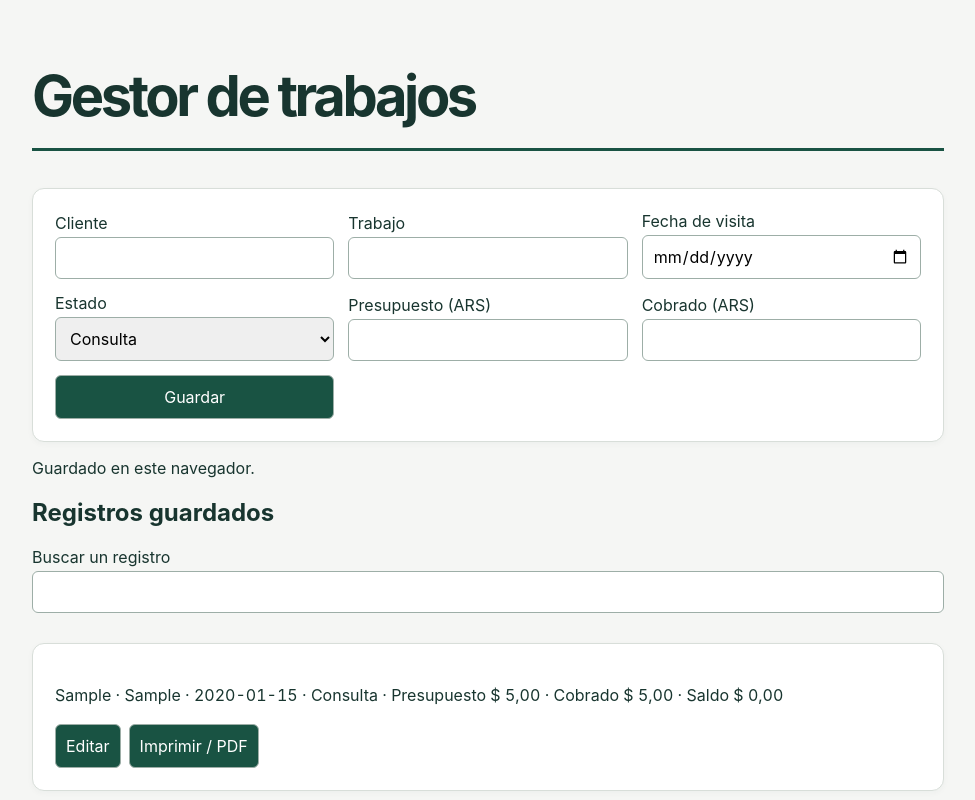
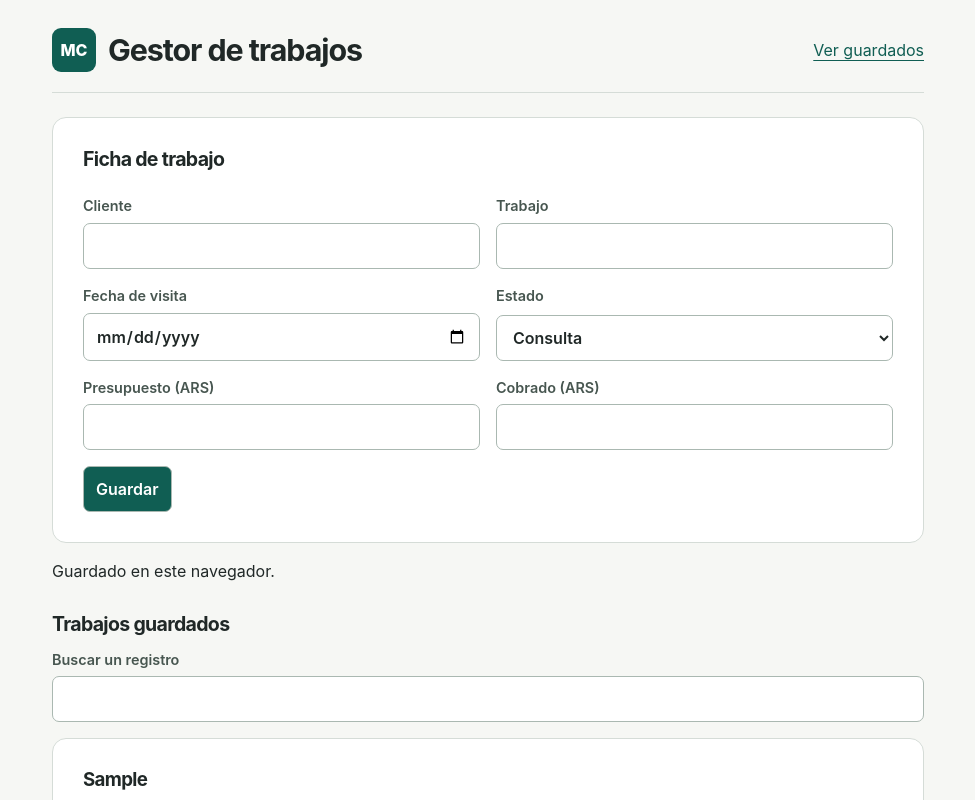
Before and after one commit to Lucioelpro22/gestor-de-trabajos, a plain HTML site: page index.html in a window 1280 px wide. Both pictures are taken after typing "Sample", "Sample", "2020-01-15", "5", "5" into the empty fields and a click on the button "Guardar". Shown: the top 800 px of the page, without its empty margins (152-1127 px from the left). Drawn offline with Linux system fonts and the light colour scheme.

Commit message:
Aplicar diseño minimalista y destacar resultados

```diff
--- a/index.html
+++ b/index.html
@@ -1,19 +1,27 @@
 <!doctype html><html lang="es-AR"><meta charset="utf-8"><meta name="viewport" content="width=device-width,initial-scale=1"><title>Gestor de trabajos</title><style>
-*{box-sizing:border-box}body{font:16px Inter,system-ui;color:#18352f;background:#f2f4ec;max-width:800px;margin:auto;padding:24px}h1{font-size:clamp(32px,7vw,56px);letter-spacing:-.06em}form,article{background:white;padding:22px;border-radius:12px;margin-bottom:14px}form{display:grid;gap:14px}label{display:grid;gap:4px}input,select,button{font:inherit;padding:10px;border:1px solid #9daea7;border-radius:6px}button{background:#195343;color:white;cursor:pointer}p{white-space:pre-wrap}article button{margin-right:8px}@media print{form,button,#status,article:not(.print){display:none}body{background:white}}
-
-body{max-width:960px;background:#f5f6f4}
-h1{border-bottom:3px solid #195343;padding-bottom:18px}
-form,article{border:1px solid #d8ded9;box-shadow:0 2px 6px #18352f09}
-form{grid-template-columns:repeat(auto-fit,minmax(min(220px,100%),1fr));align-items:end}
-button{min-height:44px}article p{line-height:1.65;font-variant-numeric:tabular-nums}
-#search{width:100%;margin-bottom:14px}button:focus-visible,input:focus-visible{outline:3px solid #db9738}
-@media print{.toolbar,#empty,h2{display:none}article{box-shadow:none;border:0}h1{font-size:25pt}}
-</style><main><h1>Gestor de trabajos</h1><form><label>Cliente<input required maxlength="160"></label>
+:root{color-scheme:light;--ink:#202827;--accent:#105e53;--line:#d5dcd7;--paper:#fff;--ground:#f6f7f4}
+*{box-sizing:border-box}body{margin:0;background:var(--ground);color:var(--ink);font:16px/1.5 Inter,system-ui,sans-serif}
+main{max-width:960px;margin:auto;padding:28px clamp(16px,4vw,44px) 64px}
+header,.actions{display:flex;align-items:center;gap:12px;flex-wrap:wrap}header{border-bottom:1px solid var(--line);padding-bottom:20px;margin-bottom:24px}
+.mark{display:grid;place-items:center;width:44px;height:44px;background:var(--accent);color:white;font-weight:800;border-radius:9px}
+h1,h2,h3{letter-spacing:-.035em;line-height:1.2}h1{margin:0;font-size:clamp(1.35rem,4vw,1.9rem)}header a{margin-left:auto}a{color:var(--accent);text-underline-offset:4px}
+form,.panel,article{border:1px solid var(--line);border-radius:14px;background:var(--paper);padding:clamp(18px,3vw,30px)}
+form{display:grid;grid-template-columns:repeat(2,minmax(0,1fr));gap:16px}form h2,form .actions{grid-column:1/-1}
+h2{font-size:1.22rem;margin:0 0 8px}h3{margin:0 0 8px}label{display:grid;gap:6px;font-size:.9rem;color:#475650;font-weight:600}
+input,select,button{max-width:100%;min-width:0;padding:10px 12px;border:1px solid #aab8b1;border-radius:7px;background:white;color:var(--ink);font:inherit;font-size:1rem}
+button{min-height:44px;cursor:pointer;font-weight:600}button:hover{background:#edf5f1}form button:first-of-type,.primary{background:var(--accent);color:white}
+:focus-visible{outline:3px solid #278779;outline-offset:2px}[hidden]{display:none!important}
+.toolbar{margin:30px 0 16px}.toolbar h2{margin-bottom:12px}article{margin:12px 0;overflow-wrap:anywhere}article p{white-space:pre-wrap}
+.amount{display:block;color:var(--accent);font-size:clamp(1.25rem,4vw,1.65rem);font-variant-numeric:tabular-nums;padding:12px 0;border-top:1px solid var(--line);margin-top:14px}article button{margin:6px 8px 0 0}#status:empty{display:none}
+@media(max-width:600px){form{grid-template-columns:1fr}header a{margin-left:0}}
+@page{size:A4;margin:16mm}
+@media print{body{background:white}main{max-width:none;padding:0}form,button,.toolbar,#empty,#status,header a,article:not(.print){display:none!important}article{border:0;padding:0}.mark{background:white;color:var(--ink);border:1px solid currentColor}}
+</style><main><header><span class="mark" aria-hidden="true">MC</span><h1>Gestor de trabajos</h1><a href="#history">Ver guardados</a></header><form><h2>Ficha de trabajo</h2><label>Cliente<input required maxlength="160"></label>
 <label>Trabajo<input required maxlength="160"></label>
 <label>Fecha de visita<input required type="date"></label>
 <label>Estado<select><option>Consulta</option><option>Visita</option><option>Presupuestado</option><option>En curso</option><option>Terminado</option></select></label>
 <label>Presupuesto (ARS)<input required type="number" step="any" min="0"></label>
-<label>Cobrado (ARS)<input required type="number" step="any" min="0"></label><button>Guardar</button><button type="button" id="cancel" hidden>Cancelar edición</button></form><p id="status" role="status"></p><div class="toolbar"><h2>Registros guardados</h2><label>Buscar un registro<input id="search" type="search"></label></div><p id="empty"></p><section></section></main><script>
+<label>Cobrado (ARS)<input required type="number" step="any" min="0"></label><div class="actions"><button>Guardar</button><button type="button" id="cancel" hidden>Cancelar edición</button></div></form><p id="status" role="status"></p><div class="toolbar" id="history"><h2>Trabajos guardados</h2><label>Buscar un registro<input id="search" type="search"></label></div><p id="empty"></p><section></section></main><script>
 const key='gestor-de-trabajos-v1';
 const form=document.querySelector('form');
 const controls=[...form.querySelectorAll('input,select')];
@@ -24,7 +32,7 @@ let rows=JSON.parse(localStorage.getItem(key)||'[]');
 let editing=-1;
 function describe(v){
   const n=i=>Number(v[i]);
-  return [v[0],v[1],v[2],v[3],'Presupuesto '+money(n(4)), 'Cobrado '+money(n(5)), 'Saldo '+money(n(4)-n(5))].join(' · ')
+  return [v[0],v[1],v[2],v[3],'Presupuesto '+money(n(4)), 'Cobrado '+money(n(5)), 'Saldo '+money(n(4)-n(5))]
 }
 const cancel=document.querySelector('#cancel');
 function resetForm(){
@@ -42,8 +50,14 @@ function render(){
     if(!row.join(' ').toLocaleLowerCase().includes(search.value.trim().toLocaleLowerCase())) return;
     const card=document.createElement('article');
     const summary=document.createElement('p');
-    summary.textContent=describe(row);
-    card.append(summary);
+    const parts=describe(row);
+    const title=document.createElement('h3');
+    title.textContent=parts[0];
+    summary.textContent=[1, 2, 3, 4, 5].map(i=>parts[i]).join(' · ');
+    const amount=document.createElement('strong');
+    amount.className='amount';
+    amount.textContent=parts[parts.length-1];
+    card.append(title,summary,amount);
     for(const label of ['Editar','Imprimir / PDF']){
       const button=document.createElement('button');
       button.textContent=label;
```
